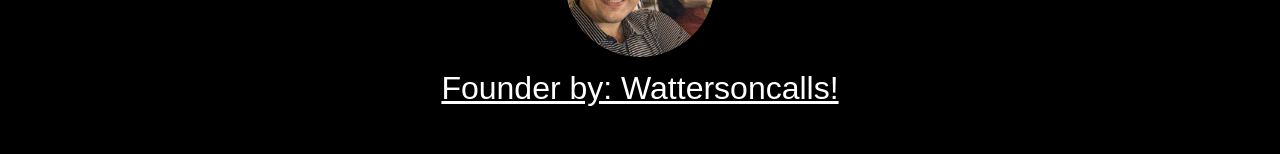
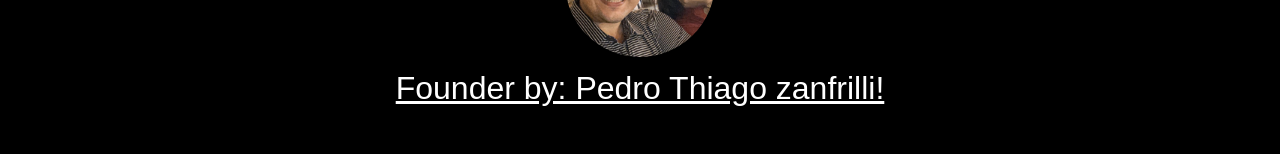
Before and after one commit to harrypottertoken/harrypottertoken, a Next.js app: page / in a window 1280 px wide. Shown: the part 4435-4589 px from the top of the page. Built offline with nearby package versions, Linux system fonts and the light colour scheme.

Commit message:
Update layout.tsx

```diff
--- a/components/layout.tsx
+++ b/components/layout.tsx
@@ -125,7 +125,7 @@ export default function Layout({
                   color: 'white',
                 }}
                 href="https://instagram.com/pedrothiagozanfrilli?igshid=OGQ5ZDc2ODk2ZA==">
-                Founder by: Wattersoncalls!
+                Founder by: Pedro Thiago zanfrilli!
               </a>
             </h3>
             <div className="Luigi-Socials">
```
